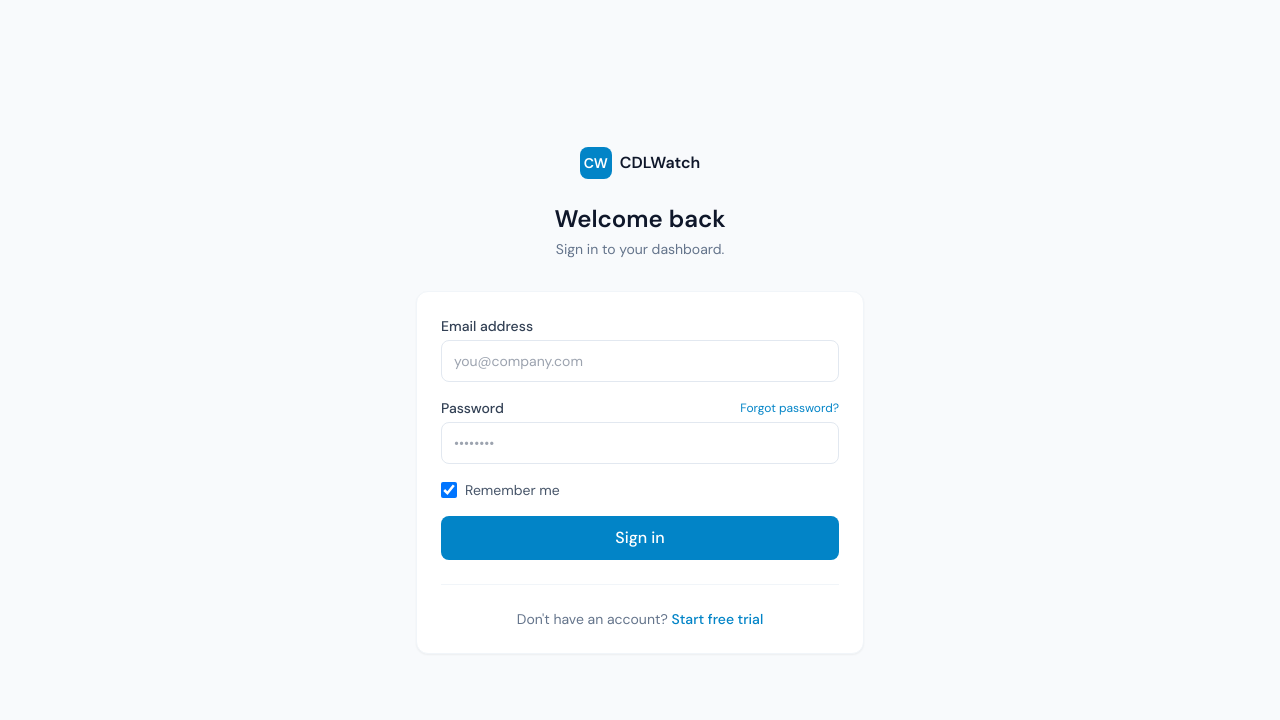
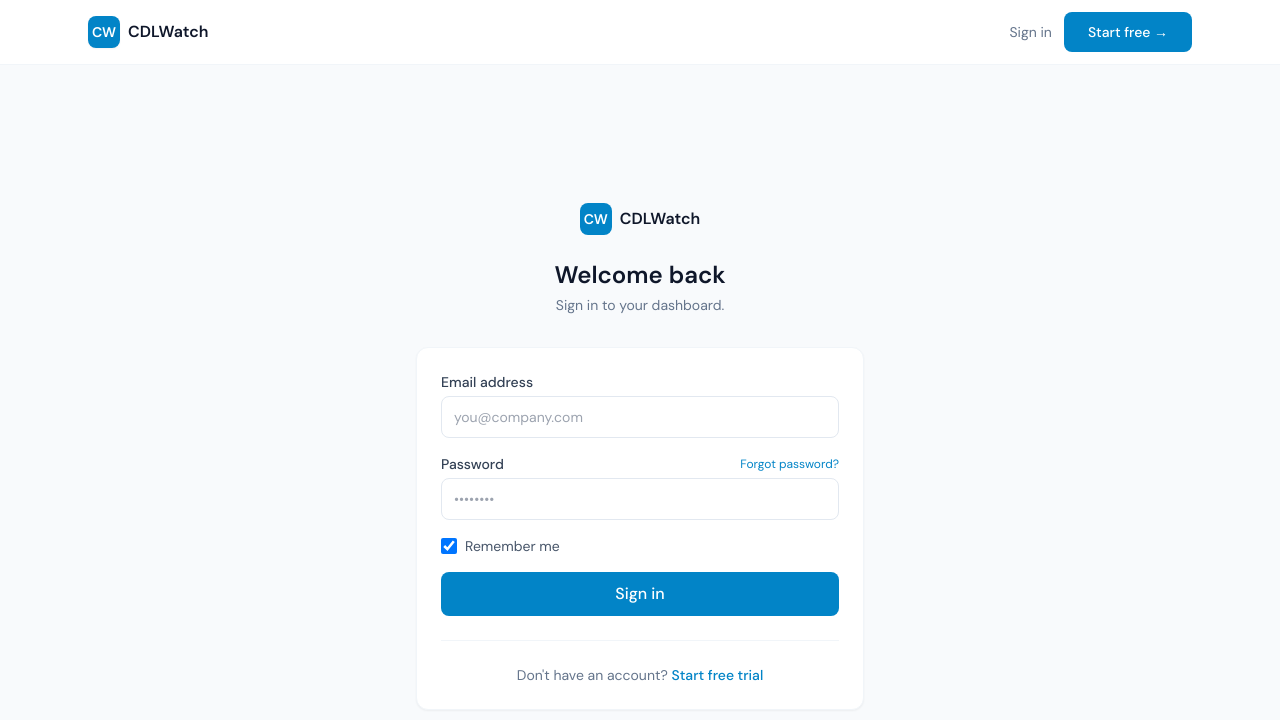
Before and after one commit to GiveMeMace/dotready, a Next.js app: page /auth in a window 1280 px wide. Shown: the top 720 px of the page. Built offline with nearby package versions, Linux system fonts and the light colour scheme; no server answers.

Commit message:
Update layout.tsx

```diff
--- a/app/layout.tsx
+++ b/app/layout.tsx
@@ -1,5 +1,6 @@
 import type { Metadata } from 'next'
 import './globals.css'
+import Nav from '@/components/Nav'
 
 export const metadata: Metadata = {
   title: 'CDLWatch — DOT Compliance Alerts for Trucking Companies',
@@ -9,7 +10,12 @@ export const metadata: Metadata = {
 export default function RootLayout({ children }: { children: React.ReactNode }) {
   return (
     <html lang="en">
-      <body>{children}</body>
+      <body>
+        <Nav />
+        <div className="pt-14">
+          {children}
+        </div>
+      </body>
     </html>
   )
 }
```
